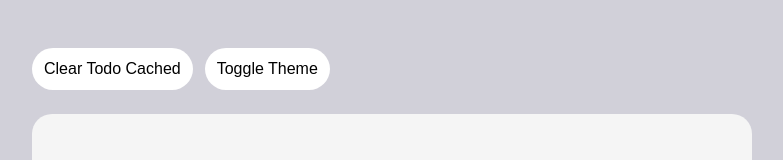
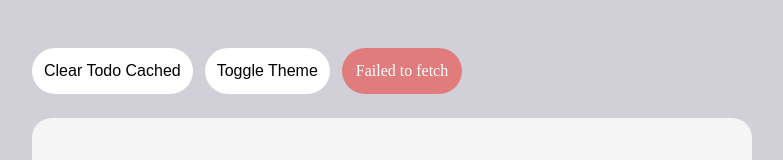
Before and after one commit to ipunai/todos-test, a React (Vite) app: page / in a window 1280 px wide. Shown: the top 160 px of the page, without its empty margins (248-1031 px from the left). Built offline with nearby package versions, Linux system fonts and the light colour scheme; no server answers.

Commit message:
add simple handle error

```diff
--- a/src/components/Theme/Theme.scss
+++ b/src/components/Theme/Theme.scss
@@ -19,4 +19,16 @@
       background-color: rgb(157, 157, 157);
     }
   }
+
+  .theme-component__error-text[data-error-text] {
+    &::after {
+      content: attr(data-error-text);
+      color: white;
+      background-color: $accent;
+      border-radius: $round-xl;
+      display: grid;
+      place-items: center;
+      padding: 14px;
+    }
+  }
 }
--- a/src/components/Theme/Theme.tsx
+++ b/src/components/Theme/Theme.tsx
@@ -31,6 +31,7 @@ export const Theme = ({ children }: { children: ReactNode }) => {
       <div className="theme-component">
         <button onClick={clearTodoCached}>Clear Todo Cached</button>
         <button onClick={onToggleTheme}>Toggle Theme</button>
+        <div className="theme-component__error-text"></div>
       </div>
       {children}
     </>
--- a/src/hooks/useErrorTodo.tsx
+++ b/src/hooks/useErrorTodo.tsx
@@ -1,9 +1,14 @@
-import { useState } from "react";
-
 export const useErrorTodo = () => {
-  const [error, setError] = useState<string | null>(null);
+  const getErrorText = (error: unknown) => {
+    return error instanceof Error ? error.message : String(error);
+  };
   const onSetErrorTodo = (error: unknown) => {
-    setError(error instanceof Error ? error.message : String(error));
+    const errorTextDisplay = document.body.querySelector<HTMLElement>(
+      ".theme-component__error-text"
+    );
+    if (errorTextDisplay) {
+      errorTextDisplay.dataset.errorText = getErrorText(error);
+    }
   };
-  return { error, onSetErrorTodo };
+  return { onSetErrorTodo };
 };
```
